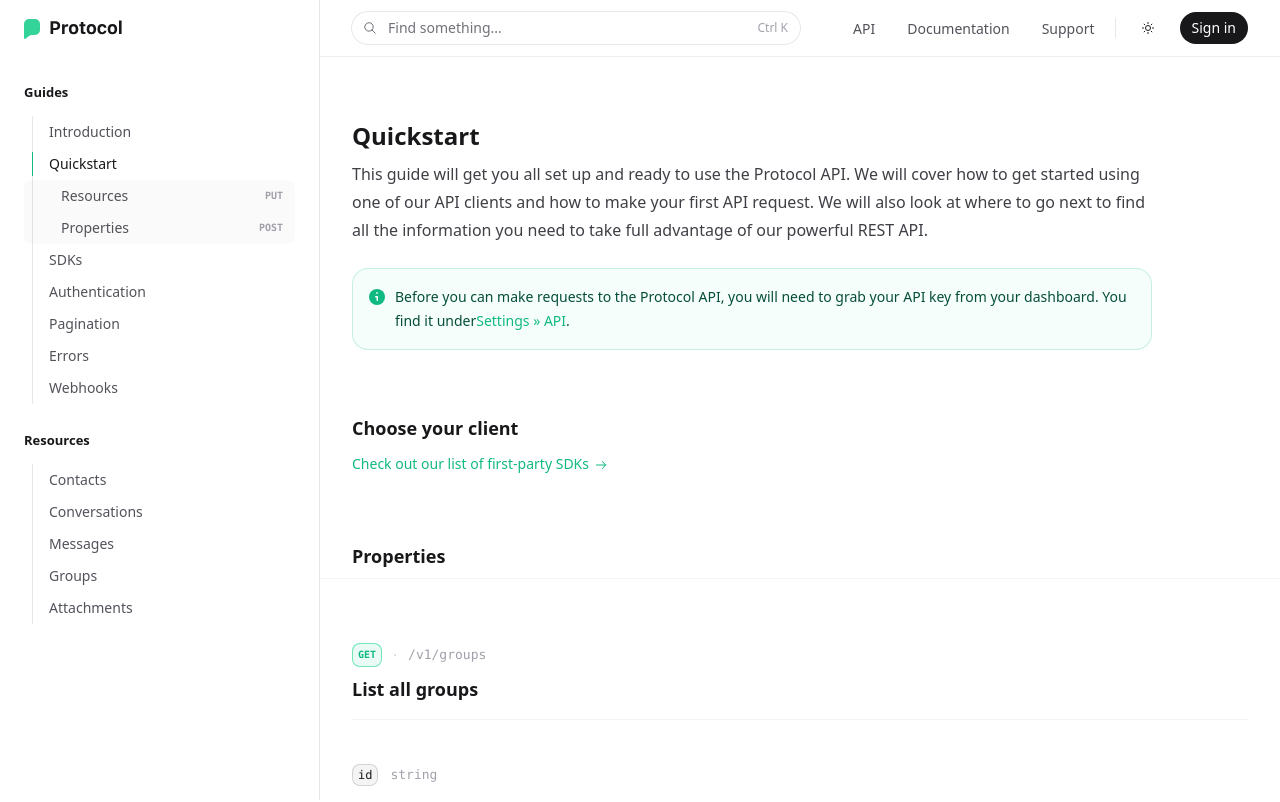
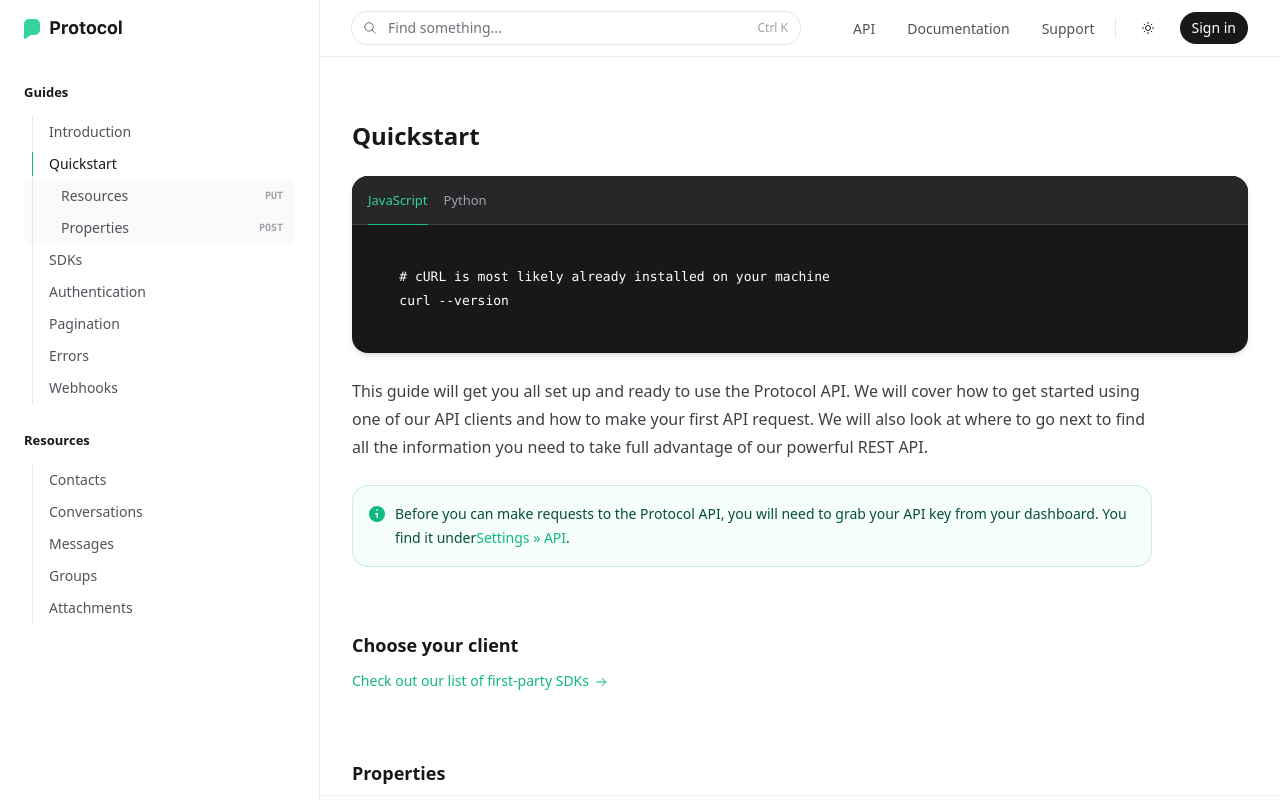
Before and after one commit to awesomecoderdev/starter, a Next.js app: page /quickstart in a window 1280 px wide. Shown: the top 802 px of the page. Built offline with nearby package versions, Linux system fonts and the light colour scheme.

Commit message:
Updated Codeview

```diff
--- a/package.json
+++ b/package.json
@@ -27,6 +27,7 @@
     "postcss": "8.4.23",
     "react": "18.2.0",
     "react-dom": "18.2.0",
+    "shiki": "^0.14.2",
     "tailwind-merge": "^1.12.0",
     "tailwindcss": "3.3.2",
     "typescript": "5.0.4",
--- a/src/app/layout.tsx
+++ b/src/app/layout.tsx
@@ -55,6 +55,12 @@ export default function RootLayout({
 		<html lang="en">
 			<head>
 				<script dangerouslySetInnerHTML={{ __html: modeScript }} />
+				{/* Tell the browser to never restore the scroll position on load */}
+				<script
+					dangerouslySetInnerHTML={{
+						__html: `history.scrollRestoration = "manual"`,
+					}}
+				/>
 			</head>
 			<body className="bg-white antialiased dark:bg-zinc-900">
 				<Layout>{children}</Layout>
--- a/src/app/page.tsx
+++ b/src/app/page.tsx
@@ -216,7 +216,8 @@ export default function Home() {
 }
 
 export const metadata: Metadata = {
-	title: `Getting Started - ${process.env.APP_NAME}`,
+	// title: `Getting Started - ${process.env.APP_NAME}`,
+	title: `Getting Started`,
 	description:
 		"Learn everything there is to know about the Protocol API and integrate Protocol into your product.",
 };
--- a/src/app/quickstart/page.tsx
+++ b/src/app/quickstart/page.tsx
@@ -4,17 +4,35 @@ import Link from "next/link";
 import { Metadata } from "next";
 import { Note, Properties, Property } from "@/components/Note";
 import { Prose } from "@/components/Prose";
+import { Code, CodeGroup, Pre } from "@/components/Code";
 
 export const metadata: Metadata = {
-	title: `Quickstart - ${process.env.APP_NAME}`,
+	// title: `Quickstart - ${process.env.APP_NAME}`,
+	title: `Quickstart`,
 	description:
 		"This guide will get you all set up and ready to use the Protocol API. We will cover how to get started an API client and how to make your first API request.",
 };
 
 export default function QuickStart() {
+	const code = `
+	# cURL is most likely already installed on your machine
+	curl --version
+	`;
+	const python = `
+	from protocol_api import ApiClient
+
+    client = ApiClient(token)
+
+    client.contacts.list()
+	`;
 	return (
 		<>
 			<h1>Quickstart</h1>
+			<CodeGroup>
+				<Code language="js">{code}</Code>
+				<Code language="python">{python}</Code>
+			</CodeGroup>
+
 			<p className="lead">
 				This guide will get you all set up and ready to use the Protocol
 				API. We will cover how to get started using one of our API
--- a/src/app/errors/page.tsx
+++ b/src/app/sdks/page.tsx
@@ -3,12 +3,13 @@ import { Col, Note, Properties, Property, Row } from "@/components/Note";
 import { Metadata } from "next";
 
 export const metadata: Metadata = {
-	title: `Errors - ${process.env.APP_NAME}`,
+	// title: `SDKs - ${process.env.APP_NAME}`,
+	title: `SDKs`,
 	description:
 		"In this guide, we will talk about what happens when something goes wrong while you work with the API.",
 };
 
-export default function Errors() {
+export default function SDKs() {
 	return (
 		<>
 			<h1>Errors :( </h1>
--- a/src/components/Code.tsx
+++ b/src/components/Code.tsx
@@ -312,7 +312,14 @@ export function CodeGroup({
 	);
 }
 
-export function Code({ children, ...props }: { children: any }) {
+export function Code({
+	children,
+	language = "js",
+	...props
+}: {
+	children: any;
+	language?: string;
+}) {
 	let isGrouped = useContext(CodeGroupContext);
 
 	if (isGrouped) {
```
Also changed, not shown: 1 other file (tests, documents, lock files or other folders).
